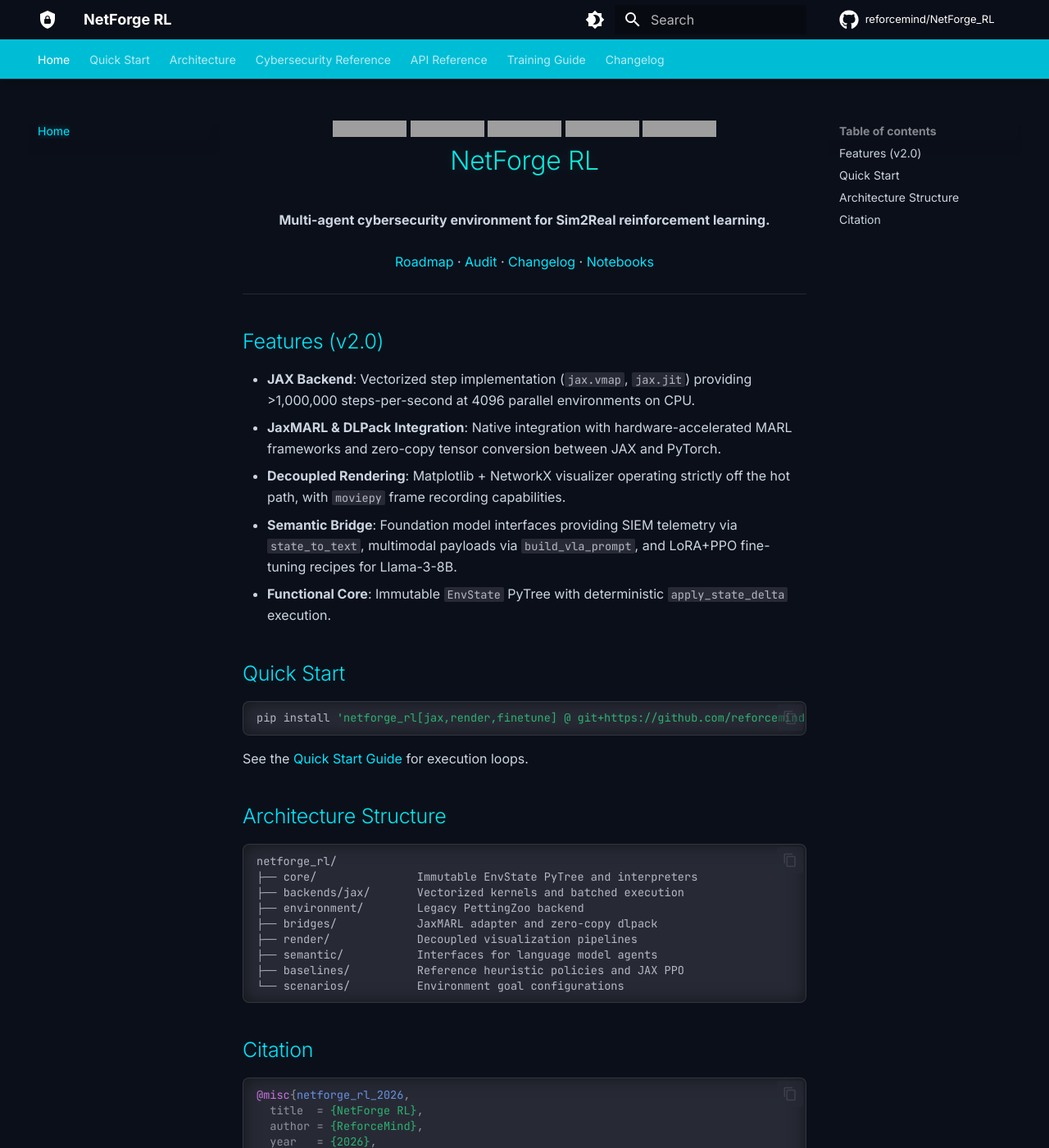
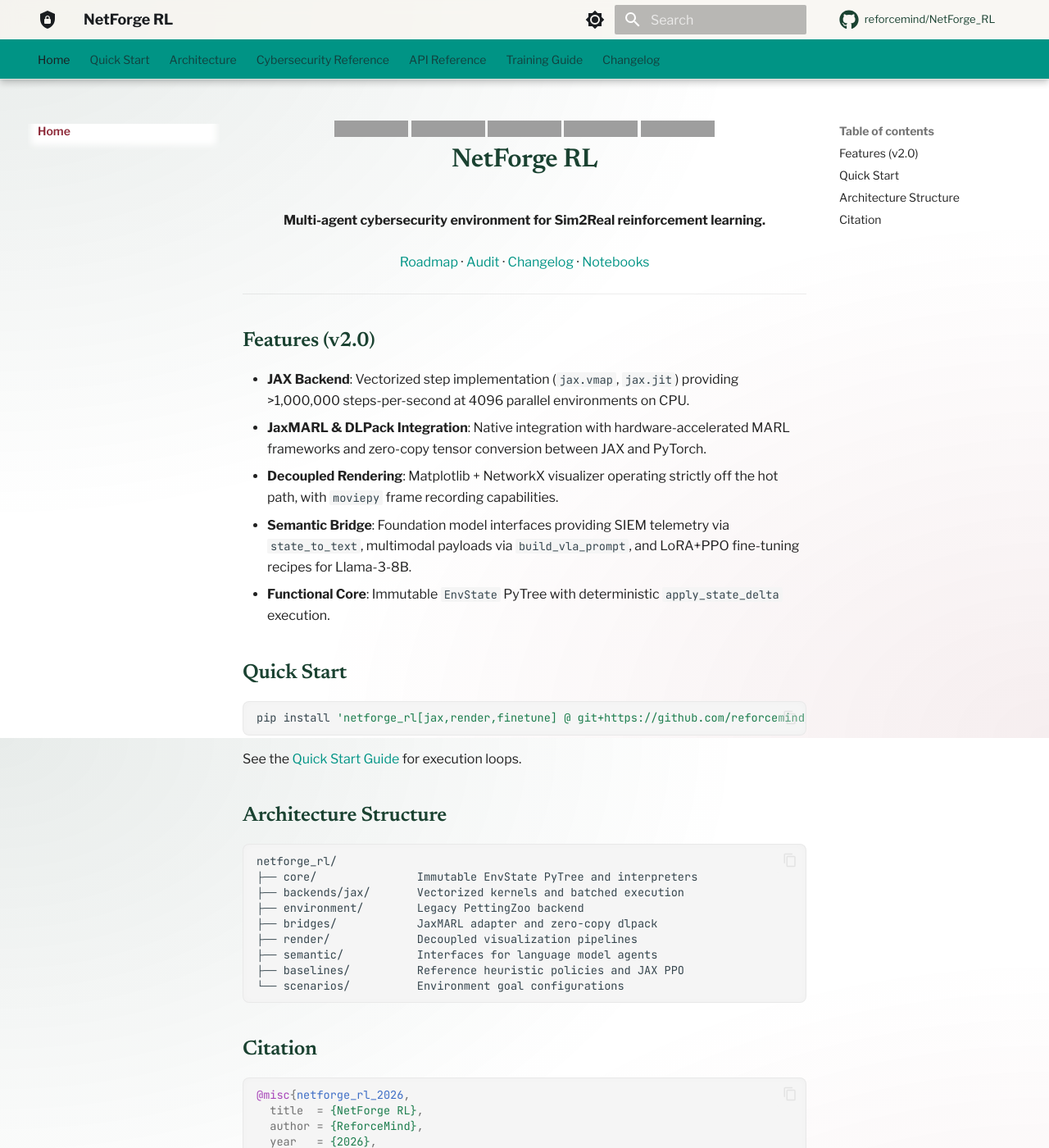
Before and after one commit to reforcemind/NetForge_RL, an MkDocs documentation site: the page built from docs/index.md, in a window 1280 px wide and 1400 px high. Shown: the whole window at 82% size. Built offline with MkDocs 1.6.1 and Material for MkDocs 9.7.7, drawn with Linux system fonts in a browser that asks for light colours; comment, search, counter and statistics services are not loaded; grey boxes are pictures that could not be loaded.

Commit message:
style: apply reforcemind light parchment aesthetic to mkdocs

```diff
--- a/docs/stylesheets/custom.css
+++ b/docs/stylesheets/custom.css
@@ -1,57 +1,107 @@
+/* ReforceMind Target Site Emulation */
+
+@import url('https://fonts.googleapis.com/css2?family=JetBrains+Mono:wght@400;600&family=Libre+Franklin:wght@400;500;600;700&family=Newsreader:opsz,wght@6..72,400;6..72,500;6..72,600;6..72,700&display=swap');
+
 :root {
-  --md-primary-fg-color: #00e5ff;
-  --md-accent-fg-color: #1de9b6;
-  --md-code-bg-color: #0f172a;
+  /* Colors based on the reforcemind.github.io parchment/ink palette */
+  --md-primary-fg-color: #1a4231; /* forest-intellect */
+  --md-accent-fg-color: #8b2635; /* crimson-authority */
+
+  --md-default-bg-color: #F8F5F0; /* parchment-base */
+  --md-default-fg-color: #1A1D20; /* ink-black */
+
+  --md-code-bg-color: #e9e5de;
+  --md-code-fg-color: #1A1D20;
 }
 
 [data-md-color-scheme="slate"] {
   --md-default-bg-color: #0b0f19;
   --md-default-fg-color: #e2e8f0;
-  --md-typeset-color: #cbd5e1;
-  --md-typeset-a-color: #00e5ff;
+  --md-code-bg-color: #0f172a;
+  --md-primary-fg-color: #2ab88a;
+  --md-accent-fg-color: #ff6b6b;
+}
+
+/* Background overlay mimicking the target site gradients */
+body[data-md-color-scheme="default"] {
+  background-image:
+    radial-gradient(ellipse at top left, rgba(26, 66, 49, 0.1) 0%, transparent 50%),
+    radial-gradient(ellipse at bottom right, rgba(139, 38, 53, 0.08) 0%, transparent 50%);
+  background-attachment: fixed;
+}
+
+/* Typography Overrides */
+.md-typeset h1, .md-typeset h2, .md-typeset h3, .md-typeset h4, .md-typeset h5, .md-typeset h6 {
+  font-family: 'Newsreader', serif;
+  font-weight: 600;
+  color: #1a4231;
+}
+
+[data-md-color-scheme="slate"] .md-typeset h1,
+[data-md-color-scheme="slate"] .md-typeset h2 {
+  color: #2ab88a;
 }
 
 /* Header Overlay */
 .md-header {
-  background: rgba(11, 15, 25, 0.7) !important;
+  background: rgba(248, 245, 240, 0.8) !important;
   backdrop-filter: blur(10px);
   -webkit-backdrop-filter: blur(10px);
-  border-bottom: 1px solid rgba(0, 229, 255, 0.1);
+  border-bottom: 1px solid rgba(26, 66, 49, 0.1);
+  color: #1a4231 !important;
 }
 
-/* Typography Overrides */
-.md-typeset h1, .md-typeset h2 {
-  background: linear-gradient(90deg, #00e5ff, #1de9b6);
-  -webkit-background-clip: text;
-  -webkit-text-fill-color: transparent;
-  text-shadow: 0 0 20px rgba(0, 229, 255, 0.2);
+[data-md-color-scheme="slate"] .md-header {
+  background: rgba(11, 15, 25, 0.7) !important;
+  border-bottom: 1px solid rgba(42, 184, 138, 0.2);
+  color: #2ab88a !important;
+}
+
+/* Force header links to be visible on the light parchment background */
+.md-header__button.md-logo,
+.md-header__button.md-icon,
+.md-header__title,
+.md-search__input,
+.md-tabs__link {
+  color: #1A1D20 !important;
+}
+
+[data-md-color-scheme="slate"] .md-header__button.md-logo,
+[data-md-color-scheme="slate"] .md-header__button.md-icon,
+[data-md-color-scheme="slate"] .md-header__title,
+[data-md-color-scheme="slate"] .md-tabs__link {
+  color: #e2e8f0 !important;
 }
 
 /* Code Block Styling */
 .md-typeset pre > code {
   border-radius: 8px;
-  border: 1px solid rgba(255, 255, 255, 0.05);
-  box-shadow: inset 0 0 20px rgba(0, 0, 0, 0.5);
+  border: 1px solid rgba(0, 0, 0, 0.05);
+  box-shadow: inset 0 0 10px rgba(0, 0, 0, 0.02);
   font-family: 'JetBrains Mono', monospace;
 }
 
 /* Admonition Overrides */
 .md-typeset .admonition {
   border-radius: 8px;
-  background: rgba(255, 255, 255, 0.02);
-  border: 1px solid rgba(255, 255, 255, 0.05);
+  background: rgba(0, 0, 0, 0.02);
+  border: 1px solid rgba(0, 0, 0, 0.05);
   border-left: 4px solid var(--md-admonition-fg-color);
-  box-shadow: 0 4px 15px rgba(0, 0, 0, 0.1);
+  box-shadow: 0 4px 15px rgba(0, 0, 0, 0.03);
   transition: transform 0.2s ease, box-shadow 0.2s ease;
 }
 
 .md-typeset .admonition:hover {
   transform: translateY(-2px);
-  box-shadow: 0 8px 25px rgba(0, 0, 0, 0.2);
+  box-shadow: 0 8px 25px rgba(0, 0, 0, 0.08);
 }
 
 /* Active Navigation Item */
 .md-nav__item--active > .md-nav__link {
-  color: #00e5ff !important;
-  text-shadow: 0 0 10px rgba(0, 229, 255, 0.5);
+  color: #8b2635 !important;
+  font-weight: 600;
 }
+
+[data-md-color-scheme="slate"] .md-nav__item--active > .md-nav__link {
+  color: #ff6b6b !important;
+}
--- a/mkdocs.yml
+++ b/mkdocs.yml
@@ -113,20 +113,20 @@
 theme:
   name: material
   palette:
+    - scheme: default
+      primary: teal
+      accent: deep orange
+      toggle:
+        icon: material/brightness-7
+        name: Switch to dark mode
     - scheme: slate
-      primary: cyan
-      accent: teal
+      primary: teal
+      accent: deep orange
       toggle:
         icon: material/brightness-4
         name: Switch to light mode
-    - scheme: default
-      primary: cyan
-      accent: teal
-      toggle:
-        icon: material/brightness-7
-        name: Switch to dark mode
   font:
-    text: Inter
+    text: Libre Franklin
     code: JetBrains Mono
   features:
     - navigation.tabs
```
